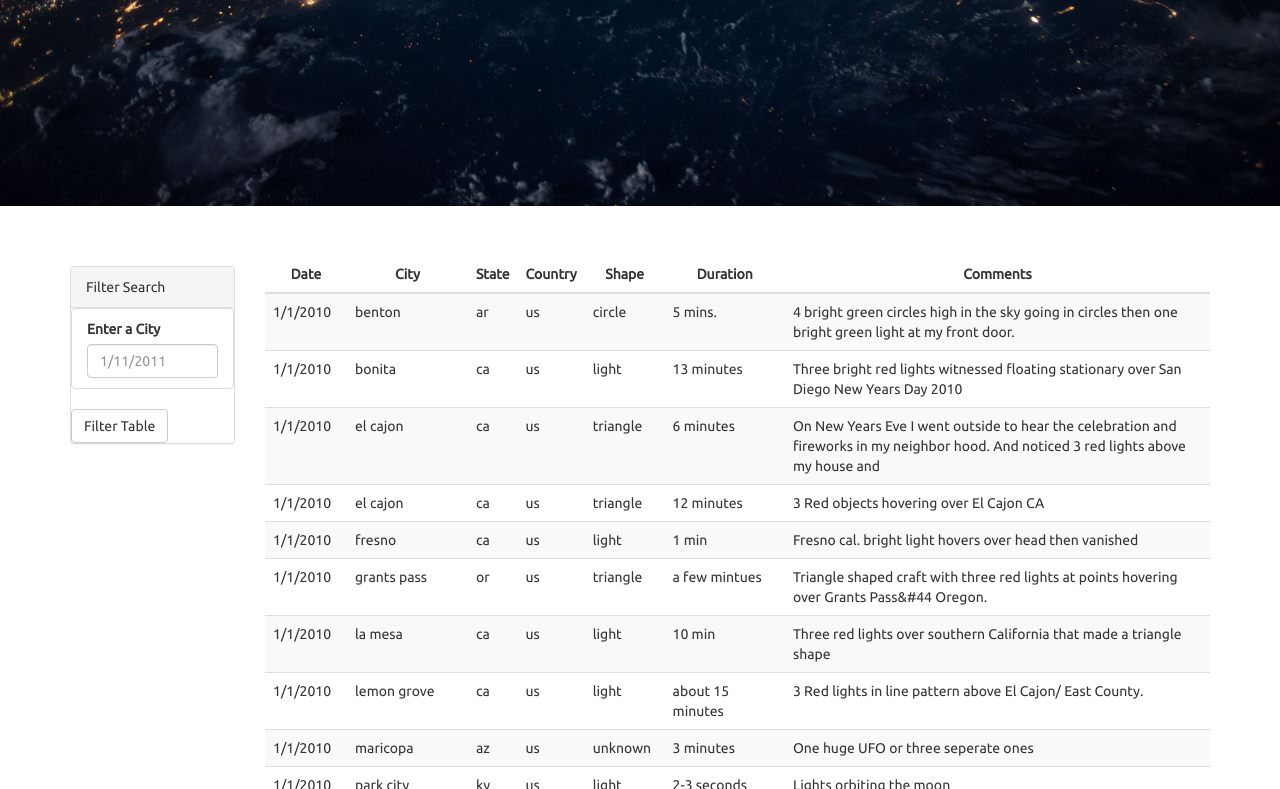
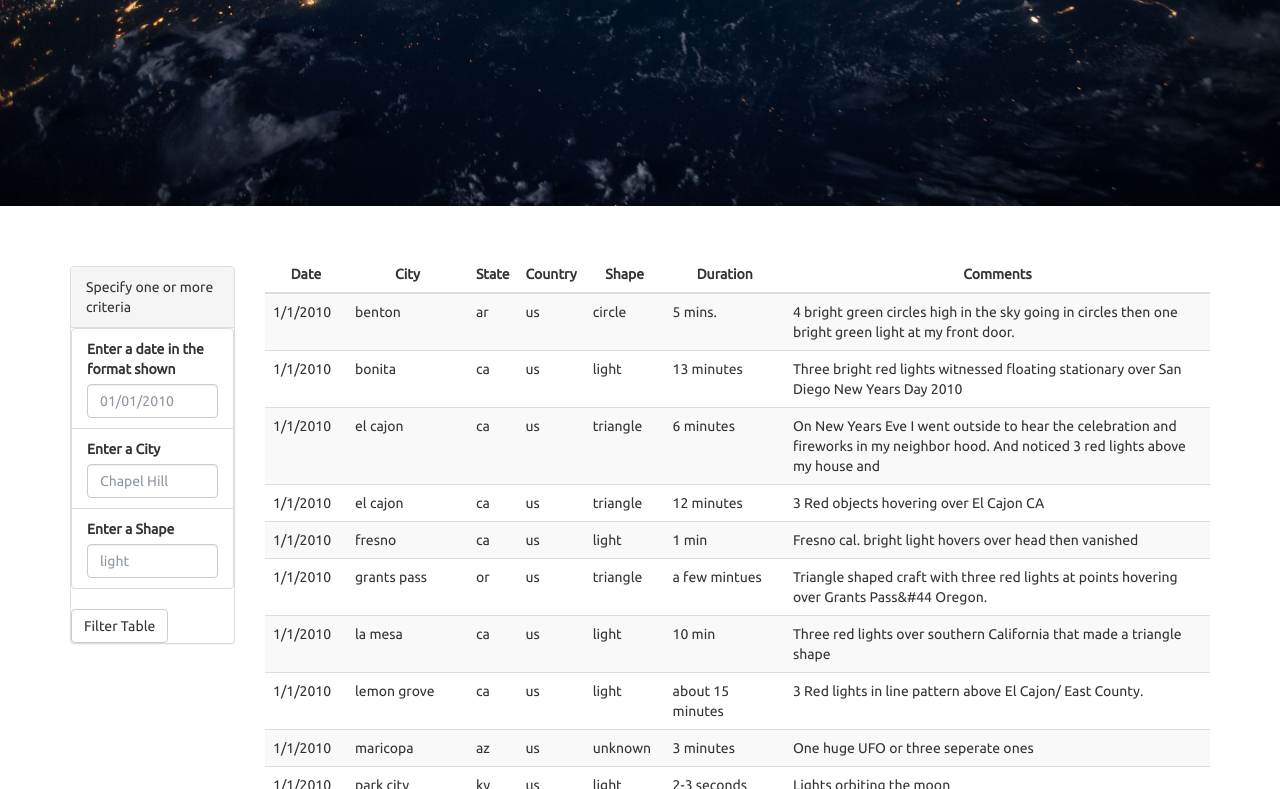
Before and after one commit to divyatv/UFO-Sightings_JavaScript, a plain HTML site: page StarterCode/index.html in a window 1280 px wide. Shown: the part 406-1195 px from the top of the page. Drawn offline with nearby package versions, Linux system fonts and the light colour scheme.

Commit message:
pushin correct index.html file

```diff
--- a/StarterCode/index.html
+++ b/StarterCode/index.html
@@ -30,14 +30,22 @@
         <div class="col-md-2">
           <aside class="filters">
             <div class="panel panel-default">
-              <div class="panel-heading">Filter Search</div>
+              <div class="panel-heading">Specify one or more criteria</div>
               <div class="panel-body">
                 <form>
                   <div class="form-group">
                     <ul class="list-group" id="filters">
                       <li class="filter list-group-item">
+                        <label for="date">Enter a date in the format shown</label>
+                        <input class="form-control" id="datetime" type="text" placeholder="01/01/2010">
+                      </li>
+                      <li class="filter list-group-item">
                         <label for="date">Enter a City</label>
-                        <input class="form-control" id="datetime" type="text" placeholder="1/11/2011">
+                        <input class="form-control" id="city" type="text" placeholder="Chapel Hill">
+                      </li>
+                      <li class="filter list-group-item">
+                        <label for="date">Enter a Shape</label>
+                        <input class="form-control" id="shape" type="text" placeholder="light">
                       </li>
                     </ul>
                   </div>
@@ -61,9 +69,7 @@
                   <th class="table-head">Comments</th>
                 </tr>
               </thead>
-              <tbody>
-
-              </tbody>
+              <tbody></tbody>
             </table>
           </div>
         </div>
```
